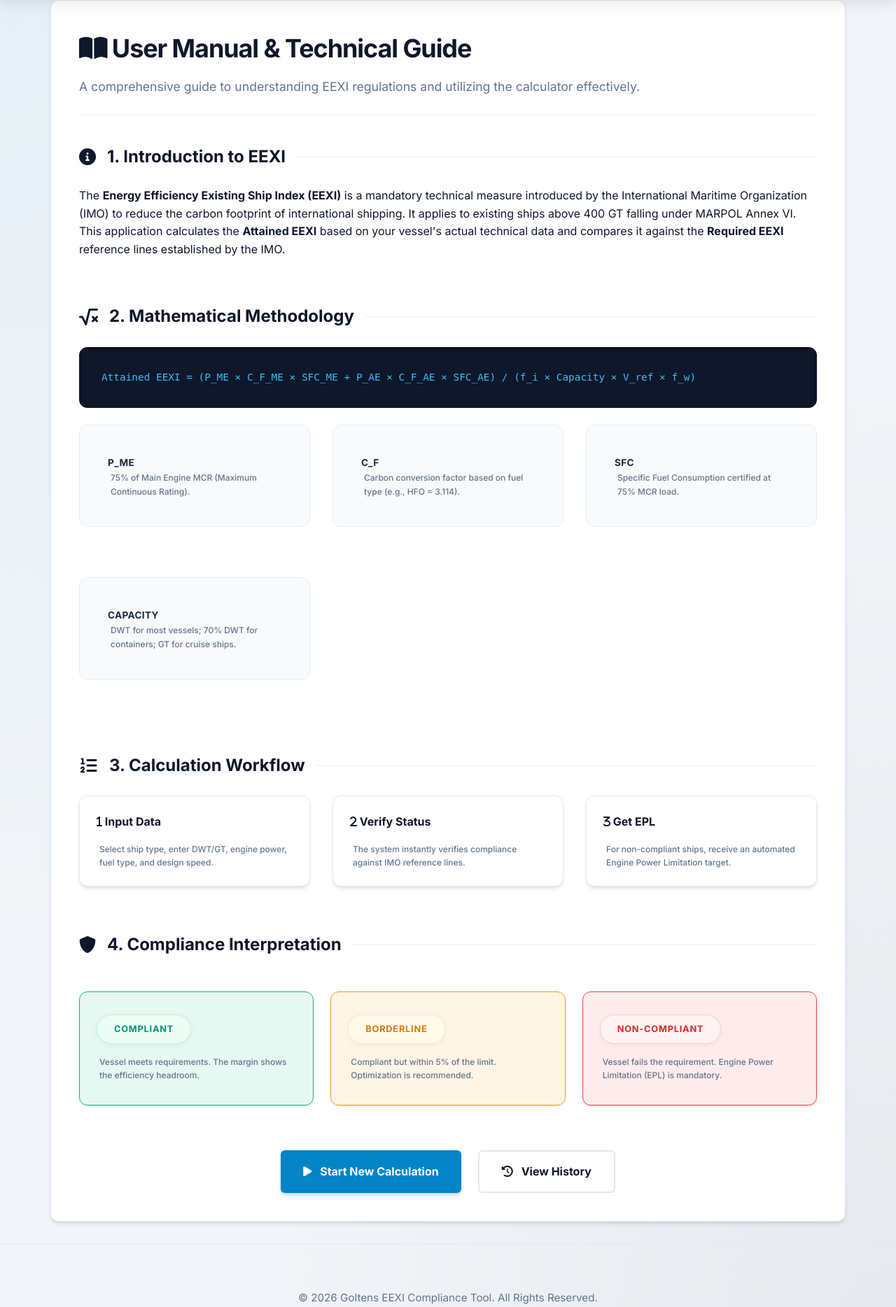
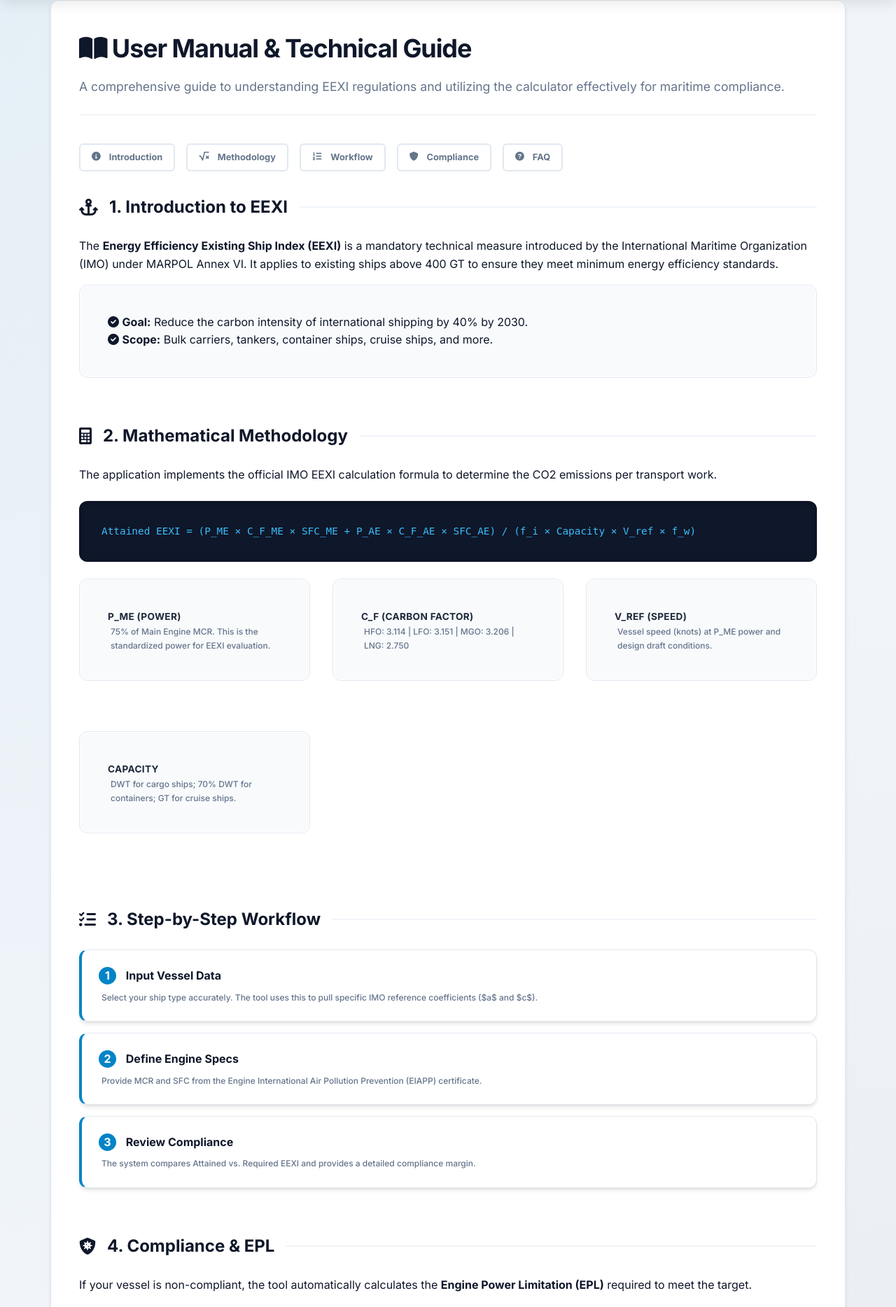
Before and after one commit to VighneshDevHub/eexi-calculator, a Flask app: page /manual in a window 1280 px wide. Shown: the part 77-1945 px from the top of the page at 70% size. Run offline with Flask 3, Linux system fonts and the light colour scheme.

Commit message:
add: user manual and project readme file

```diff
--- a/templates/manual.html
+++ b/templates/manual.html
@@ -4,83 +4,121 @@
 <div class="card">
     <div class="card-header">
         <h1><i class="fas fa-book-open"></i> User Manual & Technical Guide</h1>
-        <p class="subtitle">A comprehensive guide to understanding EEXI regulations and utilizing the calculator effectively.</p>
+        <p class="subtitle">A comprehensive guide to understanding EEXI regulations and utilizing the calculator effectively for maritime compliance.</p>
     </div>
 
-    <div class="manual-section">
-        <h2><i class="fas fa-info-circle"></i> 1. Introduction to EEXI</h2>
-        <p>The <strong>Energy Efficiency Existing Ship Index (EEXI)</strong> is a mandatory technical measure introduced by the International Maritime Organization (IMO) to reduce the carbon footprint of international shipping. It applies to existing ships above 400 GT falling under MARPOL Annex VI.</p>
-        <p>This application calculates the <strong>Attained EEXI</strong> based on your vessel's actual technical data and compares it against the <strong>Required EEXI</strong> reference lines established by the IMO.</p>
+    <!-- Navigation Tabs for Manual -->
+    <div class="manual-nav" style="display: flex; gap: 1rem; margin-bottom: 2rem; flex-wrap: wrap;">
+        <a href="#intro" class="btn btn-sm btn-outline"><i class="fas fa-info-circle"></i> Introduction</a>
+        <a href="#math" class="btn btn-sm btn-outline"><i class="fas fa-square-root-alt"></i> Methodology</a>
+        <a href="#workflow" class="btn btn-sm btn-outline"><i class="fas fa-list-ol"></i> Workflow</a>
+        <a href="#compliance" class="btn btn-sm btn-outline"><i class="fas fa-shield-alt"></i> Compliance</a>
+        <a href="#faq" class="btn btn-sm btn-outline"><i class="fas fa-question-circle"></i> FAQ</a>
     </div>
 
-    <div class="manual-section">
-        <h2><i class="fas fa-square-root-alt"></i> 2. Mathematical Methodology</h2>
+    <div id="intro" class="manual-section">
+        <h2><i class="fas fa-anchor"></i> 1. Introduction to EEXI</h2>
+        <p>The <strong>Energy Efficiency Existing Ship Index (EEXI)</strong> is a mandatory technical measure introduced by the International Maritime Organization (IMO) under MARPOL Annex VI. It applies to existing ships above 400 GT to ensure they meet minimum energy efficiency standards.</p>
+        <div class="form-section" style="margin-top: 1rem;">
+            <p><i class="fas fa-check-circle text-success"></i> <strong>Goal:</strong> Reduce the carbon intensity of international shipping by 40% by 2030.</p>
+            <p><i class="fas fa-check-circle text-success"></i> <strong>Scope:</strong> Bulk carriers, tankers, container ships, cruise ships, and more.</p>
+        </div>
+    </div>
+
+    <div id="math" class="manual-section">
+        <h2><i class="fas fa-calculator"></i> 2. Mathematical Methodology</h2>
+        <p>The application implements the official IMO EEXI calculation formula to determine the CO2 emissions per transport work.</p>
+
         <div class="formula-box">
             Attained EEXI = (P_ME × C_F_ME × SFC_ME + P_AE × C_F_AE × SFC_AE) / (f_i × Capacity × V_ref × f_w)
         </div>
+
         <div class="form-grid">
             <div class="form-section">
-                <label>P_ME</label>
-                <p class="unit">75% of Main Engine MCR (Maximum Continuous Rating).</p>
+                <label>P_ME (Power)</label>
+                <p class="unit">75% of Main Engine MCR. This is the standardized power for EEXI evaluation.</p>
             </div>
             <div class="form-section">
-                <label>C_F</label>
-                <p class="unit">Carbon conversion factor based on fuel type (e.g., HFO = 3.114).</p>
+                <label>C_F (Carbon Factor)</label>
+                <p class="unit">HFO: 3.114 | LFO: 3.151 | MGO: 3.206 | LNG: 2.750</p>
             </div>
             <div class="form-section">
-                <label>SFC</label>
-                <p class="unit">Specific Fuel Consumption certified at 75% MCR load.</p>
+                <label>V_ref (Speed)</label>
+                <p class="unit">Vessel speed (knots) at P_ME power and design draft conditions.</p>
             </div>
             <div class="form-section">
                 <label>Capacity</label>
-                <p class="unit">DWT for most vessels; 70% DWT for containers; GT for cruise ships.</p>
+                <p class="unit">DWT for cargo ships; 70% DWT for containers; GT for cruise ships.</p>
             </div>
         </div>
     </div>
 
-    <div class="manual-section">
-        <h2><i class="fas fa-list-ol"></i> 3. Calculation Workflow</h2>
-        <div class="form-grid">
-            <div class="card" style="padding: 1.5rem; margin-bottom: 0;">
-                <h4 style="margin-bottom: 1rem;"><i class="fas fa-1"></i> Input Data</h4>
-                <p class="unit">Select ship type, enter DWT/GT, engine power, fuel type, and design speed.</p>
+    <div id="workflow" class="manual-section">
+        <h2><i class="fas fa-tasks"></i> 3. Step-by-Step Workflow</h2>
+        <div class="workflow-steps">
+            <div class="card" style="padding: 1.5rem; margin-bottom: 1rem; border-left: 4px solid var(--accent);">
+                <h4><span class="badge" style="background: var(--accent); color: white; border-radius: 50%; width: 25px; height: 25px; display: inline-flex; align-items: center; justify-content: center; margin-right: 10px;">1</span> Input Vessel Data</h4>
+                <p class="unit" style="margin-top: 0.5rem;">Select your ship type accurately. The tool uses this to pull specific IMO reference coefficients ($a$ and $c$).</p>
             </div>
-            <div class="card" style="padding: 1.5rem; margin-bottom: 0;">
-                <h4 style="margin-bottom: 1rem;"><i class="fas fa-2"></i> Verify Status</h4>
-                <p class="unit">The system instantly verifies compliance against IMO reference lines.</p>
+            <div class="card" style="padding: 1.5rem; margin-bottom: 1rem; border-left: 4px solid var(--accent);">
+                <h4><span class="badge" style="background: var(--accent); color: white; border-radius: 50%; width: 25px; height: 25px; display: inline-flex; align-items: center; justify-content: center; margin-right: 10px;">2</span> Define Engine Specs</h4>
+                <p class="unit" style="margin-top: 0.5rem;">Provide MCR and SFC from the Engine International Air Pollution Prevention (EIAPP) certificate.</p>
             </div>
-            <div class="card" style="padding: 1.5rem; margin-bottom: 0;">
-                <h4 style="margin-bottom: 1rem;"><i class="fas fa-3"></i> Get EPL</h4>
-                <p class="unit">For non-compliant ships, receive an automated Engine Power Limitation target.</p>
+            <div class="card" style="padding: 1.5rem; margin-bottom: 1rem; border-left: 4px solid var(--accent);">
+                <h4><span class="badge" style="background: var(--accent); color: white; border-radius: 50%; width: 25px; height: 25px; display: inline-flex; align-items: center; justify-content: center; margin-right: 10px;">3</span> Review Compliance</h4>
+                <p class="unit" style="margin-top: 0.5rem;">The system compares Attained vs. Required EEXI and provides a detailed compliance margin.</p>
             </div>
         </div>
     </div>
 
-    <div class="manual-section">
-        <h2><i class="fas fa-shield-alt"></i> 4. Compliance Interpretation</h2>
+    <div id="compliance" class="manual-section">
+        <h2><i class="fas fa-shield-virus"></i> 4. Compliance & EPL</h2>
+        <p>If your vessel is non-compliant, the tool automatically calculates the <strong>Engine Power Limitation (EPL)</strong> required to meet the target.</p>
         <div class="result-container">
-            <div class="result-card" style="background: rgba(16, 185, 129, 0.1); border-color: var(--success); color: var(--text-main);">
-                <div class="status-badge status-compliant" style="margin: 0 0 1rem 0;">COMPLIANT</div>
-                <p class="unit">Vessel meets requirements. The margin shows the efficiency headroom.</p>
+            <div class="result-card" style="background: rgba(16, 185, 129, 0.05); border-color: var(--success);">
+                <div class="status-badge status-compliant">COMPLIANT</div>
+                <p class="unit">Vessel meets MARPOL Annex VI requirements.</p>
             </div>
-            <div class="result-card" style="background: rgba(245, 158, 11, 0.1); border-color: var(--warning); color: var(--text-main);">
-                <div class="status-badge status-borderline" style="margin: 0 0 1rem 0;">BORDERLINE</div>
-                <p class="unit">Compliant but within 5% of the limit. Optimization is recommended.</p>
+            <div class="result-card" style="background: rgba(239, 68, 68, 0.05); border-color: var(--danger);">
+                <div class="status-badge status-non-compliant">NON-COMPLIANT</div>
+                <p class="unit">Action required. Use the calculated EPL target for technical modification.</p>
             </div>
-            <div class="result-card" style="background: rgba(239, 68, 68, 0.1); border-color: var(--danger); color: var(--text-main);">
-                <div class="status-badge status-non-compliant" style="margin: 0 0 1rem 0;">NON-COMPLIANT</div>
-                <p class="unit">Vessel fails the requirement. Engine Power Limitation (EPL) is mandatory.</p>
-            </div>
+        </div>
+    </div>
+
+    <div id="faq" class="manual-section">
+        <h2><i class="fas fa-question-circle"></i> 5. Frequently Asked Questions</h2>
+        <div class="form-section">
+            <p><strong>Q: What is the difference between EEDI and EEXI?</strong></p>
+            <p class="unit">EEDI is for new ships, while EEXI is for existing ships. Both use similar technical formulas but have different implementation timelines.</p>
+        </div>
+        <div class="form-section" style="margin-top: 1rem;">
+            <p><strong>Q: Can I use this for official class certification?</strong></p>
+            <p class="unit">This tool is for preliminary assessment. For official certification, please consult with a recognized organization (RO) or class society.</p>
         </div>
     </div>
 
     <div class="action-buttons">
         <a href="/" class="btn btn-primary">
-            <i class="fas fa-play"></i> Start New Calculation
+            <i class="fas fa-play"></i> Start Assessment
         </a>
         <a href="/history" class="btn btn-outline">
-            <i class="fas fa-history"></i> View History
+            <i class="fas fa-history"></i> History
         </a>
     </div>
 </div>
+
+<style>
+    .manual-nav .btn-outline {
+        border-color: var(--border);
+        color: var(--text-muted);
+    }
+    .manual-nav .btn-outline:hover {
+        border-color: var(--accent);
+        color: var(--accent);
+    }
+    html {
+        scroll-behavior: smooth;
+    }
+</style>
 {% endblock %}
```
Also changed, not shown: User_Manual.md (+60 -53 lines).
